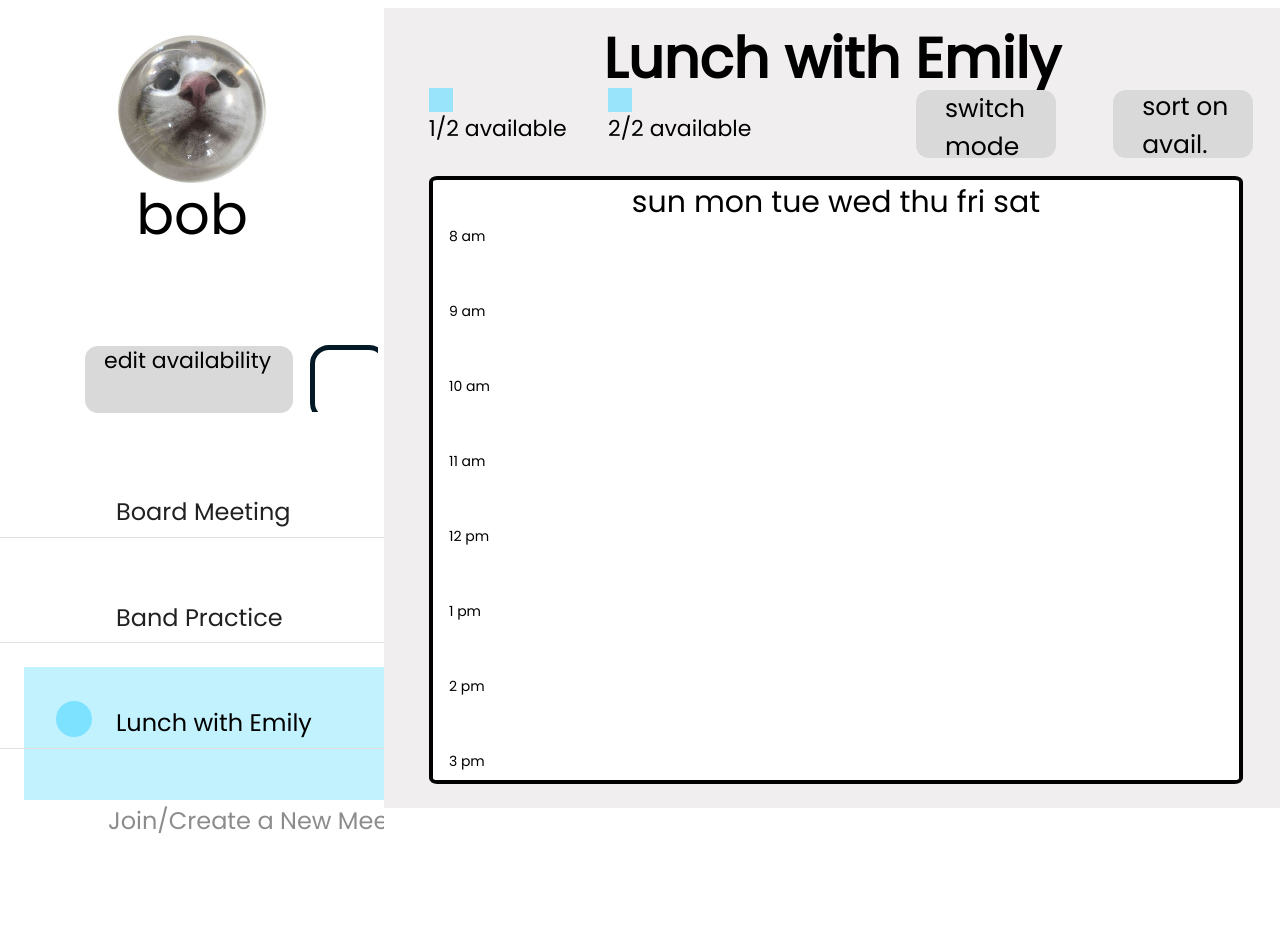
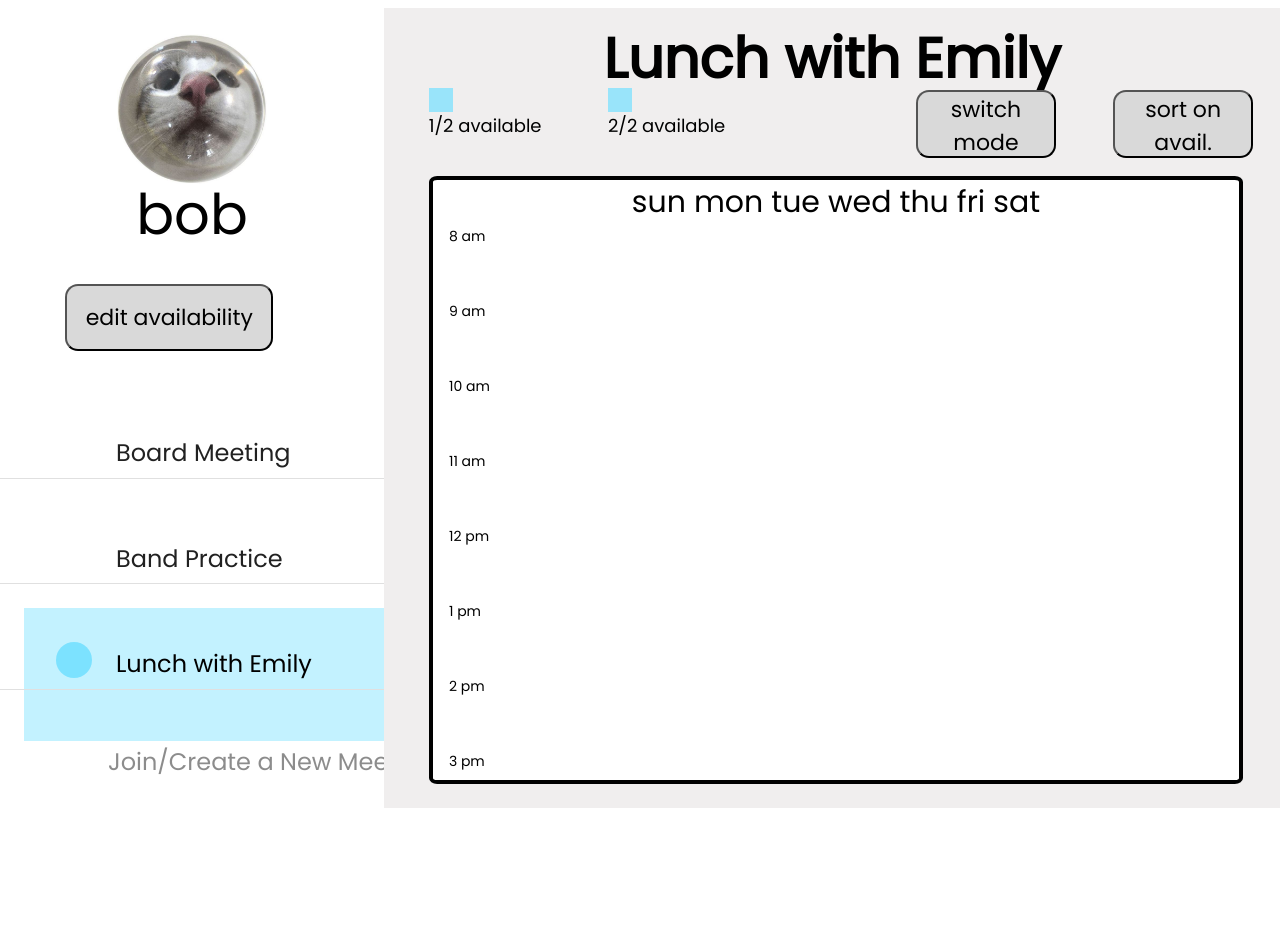
Before and after one commit to wufiona/meet2gether, a plain HTML site: page index.html in a window 1280 px wide. Shown: the top 925 px of the page. Drawn offline with Linux system fonts and the light colour scheme.

Commit message:
clean up + add buttons

```diff
--- a/index.html
+++ b/index.html
@@ -26,8 +26,8 @@
           <div class="most"></div>
           <span class="most-label">2/2 available</span>
         </div>
-        <div class="button_1"></div><span class="v21_170">switch mode</span>
-        <div class="button_2"></div><span class="v21_172">sort on avail.</span>
+        <button class="button_1"><span class="label">switch mode</span></button>
+        <button class="button_2"><span class="label">sort on avail.</span></button>
       </div>
 
       <!-- calendar block -->
@@ -57,33 +57,35 @@
 
     <!-- side bar -->
     <aside>
+
+      <div class="pfp"></div>
       <span class="name-tag">bob</span>
+      <button class="avail_button">
+        <span class="avail_label">edit availability</span>
+      </button>
 
-      <div class="v21_134">
+      <div class="meetings-container">
         <div class="v21_135">
-          <div class="v21_136"></div><span class="v21_137">Board Meeting</span>
+          <div class="v21_136"></div>
+          <span class="v21_137">Board Meeting</span>
         </div>
         <div class="v21_139"></div>
         <div class="v21_140">
-          <div class="v21_141"></div><span class="v21_142">Band Practice</span>
+          <div class="v21_141"></div>
+          <span class="v21_142">Band Practice</span>
         </div>
         <div class="v21_144"></div>
         <div class="v21_145">
-          <div class="v21_146"></div><span class="v21_147">Lunch with Emily</span>
+          <div class="v21_146"></div>
+          <span class="v21_147">Lunch with Emily</span>
         </div>
         <div class="v21_149"></div>
         <div class="v21_150">
-          <div class="name"></div><span class="v21_152">Join/Create a New Meeting</span>
+          <div class="name"></div>
+          <span class="v21_152">Join/Create a New Meeting</span>
         </div>
       </div>
 
-
-      <div class="v21_155">
-        <div class="v21_156"></div>
-        <div class="name"></div>
-      </div>
-      <div class="v21_158"></div><span class="v21_159">edit availability</span>
-      <div class="pfp"></div>
     </aside>
   </div>
 </body>
--- a/style.css
+++ b/style.css
@@ -267,6 +267,7 @@ body {
   opacity: 1;
   text-align: left;
 }
+
 .days {
   width: 100%;
   position: absolute;
@@ -287,15 +288,13 @@ aside {
   overflow: hidden;
 }
 
-.v21_134 {
-  width: 466px;
+.meetings-container {
+  width: 100%;
   height: 687px;
   background: rgba(255,255,255,1);
   padding: 8px 0px;
-  opacity: 1;
   position: absolute;
-  top: 420px;
-  left: 0px;
+  bottom: 5%;
   overflow: hidden;
 }
 .v21_135 {
@@ -507,34 +506,28 @@ aside {
   border-bottom-right-radius: 19px;
   overflow: hidden;
 }
-.name {
-  color: #fff;
-}
-.v21_158 {
+
+.avail_button {
   width: 208px;
   height: 67px;
   background: rgba(217,217,217,1);
-  opacity: 1;
   position: absolute;
-  top: 342px;
-  left: 85px;
-  border-top-left-radius: 13px;
-  border-top-right-radius: 13px;
-  border-bottom-left-radius: 13px;
-  border-bottom-right-radius: 13px;
+
+  top: 25%;
+  left: 17%;
+  border-radius: 13px;
   overflow: hidden;
+  text-align: center;
 }
-.v21_159 {
+
+.avail_label {
   width: 179px;
   color: rgba(0,0,0,1);
-  position: absolute;
-  top: 340px;
-  left: 104px;
+  position: relative;
   font-family: Poppins;
   font-weight: Medium;
   font-size: 22px;
-  opacity: 1;
-  text-align: left;
+  text-align: center;
 }
 
 .event-info {
@@ -570,7 +563,7 @@ aside {
   position: relative;
   font-family: Poppins;
   font-weight: Regular;
-  font-size: 22px;
+  font-size: 18px;
   opacity: 1;
   text-align: left;
 }
@@ -601,7 +594,7 @@ aside {
   position: absolute;
   font-family: Poppins;
   font-weight: Regular;
-  font-size: 22px;
+  font-size: 18px;
   opacity: 1;
   text-align: left;
 }
@@ -617,18 +610,6 @@ aside {
   border-radius: 13px;
   overflow: hidden;
 }
-.v21_170 {
-  width: 111px;
-  color: rgba(0,0,0,1);
-  position: absolute;
-  top: 2px;
-  right: 30%;
-  font-family: Poppins;
-  font-weight: Medium;
-  font-size: 25px;
-  opacity: 1;
-  text-align: left;
-}
 .button_2 {
   width: 140px;
   height: 68px;
@@ -640,18 +621,18 @@ aside {
   border-radius: 13px;
   overflow: hidden;
 }
-.v21_172 {
+
+.label {
   width: 111px;
   color: rgba(0,0,0,1);
-  position: absolute;
-  top: 0px;
-  right: 8%;
+  position: relative;
   font-family: Poppins;
   font-weight: Medium;
-  font-size: 25px;
+  font-size: 22px;
   opacity: 1;
-  text-align: left;
+  text-align: center;
 }
+
 .v21_189 {
   width: 140px;
   height: 68px;
```
